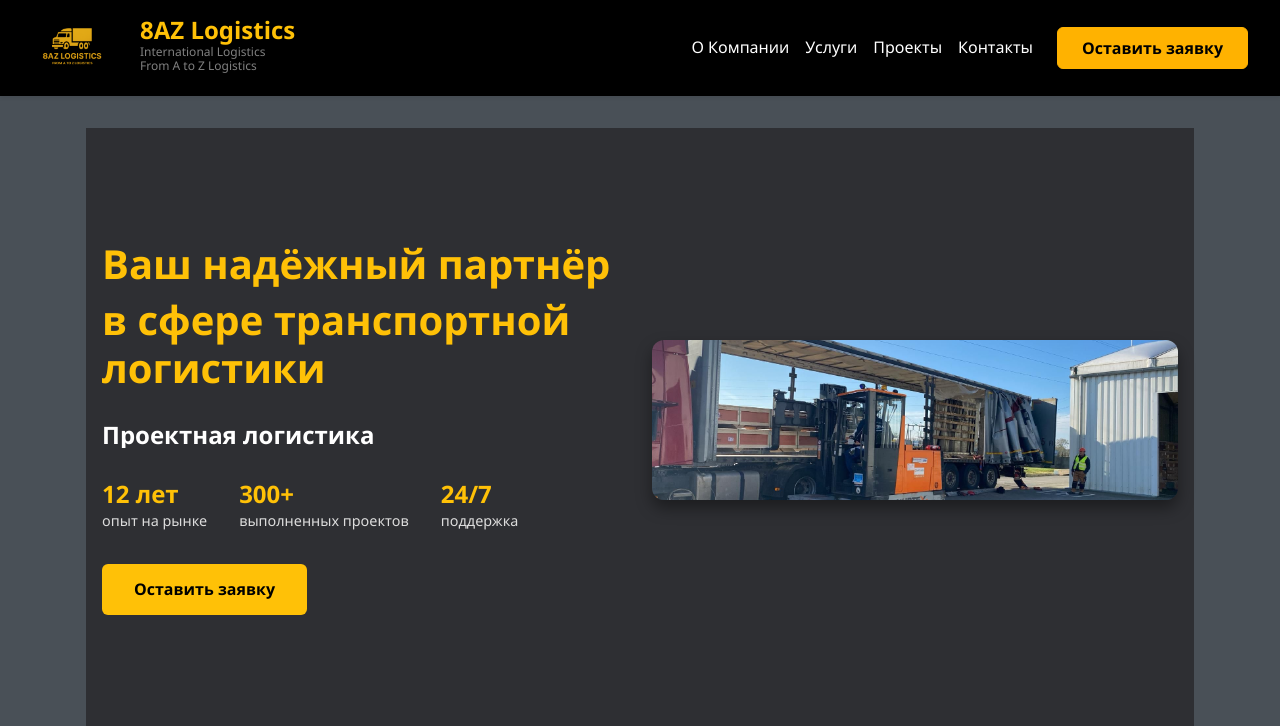
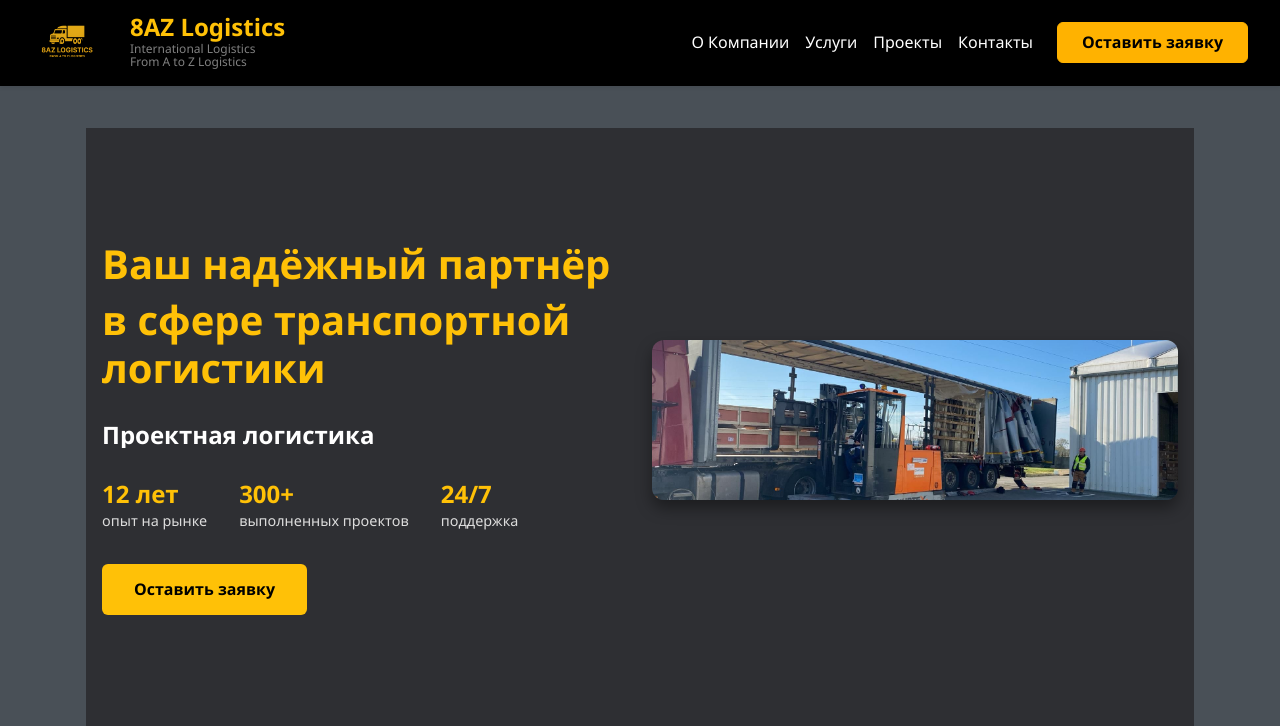
Before and after one commit to Tarhunidze/azlogistics_site, a Django app: page / in a window 1280 px wide. Shown: the top 726 px of the page. Run offline with Django 5.2, Linux system fonts and the light colour scheme; some libraries are stand-ins or nearby versions.

Commit message:
Update CSS styles for layout/SEO/UX

```diff
--- a/static/css/style.css
+++ b/static/css/style.css
@@ -44,9 +44,10 @@
    Навигация
 ------------------------------ */
 /* === DEFAULT (Desktop) === */
+/* === ОБЩИЕ СТИЛИ ДЛЯ НАВИГАЦИИ === */
 .navbar {
-  padding-top: 0.3rem;
-  padding-bottom: 0.3rem;
+  padding-top: 0.4rem;
+  padding-bottom: 0.4rem;
 }
 
 .logo-wrapper {
@@ -57,35 +58,36 @@
 }
 
 .logo-img {
-  height: 80px;
+  height: 70px;
+  max-height: 70px;
   width: auto;
   object-fit: contain;
   transition: transform 0.3s ease;
 }
 
 .logo-img:hover {
-  transform: scale(1.1);
+  transform: scale(1.05);
 }
 
 .logo-wrapper .text-start {
-  transform: translateY(-4px);
+  transform: translateY(-3px);
 }
 
 .navbar .fw-bold.fs-4 {
-  font-size: 1.3rem;
+  font-size: 1.25rem;
 }
 
 .navbar .text-white-50.small {
   font-size: 0.75rem;
-  line-height: 1.2;
+  line-height: 1.1;
 }
 
 .navbar .btn {
-  padding: 0.5rem 1.2rem;
+  padding: 0.45rem 1.1rem;
   font-size: 1rem;
 }
 
-/* === MOBILE (up to 576px) === */
+/* === МОБИЛЬНАЯ ВЕРСИЯ === */
 @media (max-width: 576px) {
   .navbar {
     padding-top: 0.2rem;
@@ -93,7 +95,8 @@
   }
 
   .logo-img {
-    height: 50px;
+    height: 45px;
+    max-height: 45px;
   }
 
   .logo-wrapper {
@@ -110,7 +113,6 @@
 
   .navbar .text-white-50.small {
     font-size: 0.65rem;
-    line-height: 1.1;
   }
 
   .navbar .btn {
```
